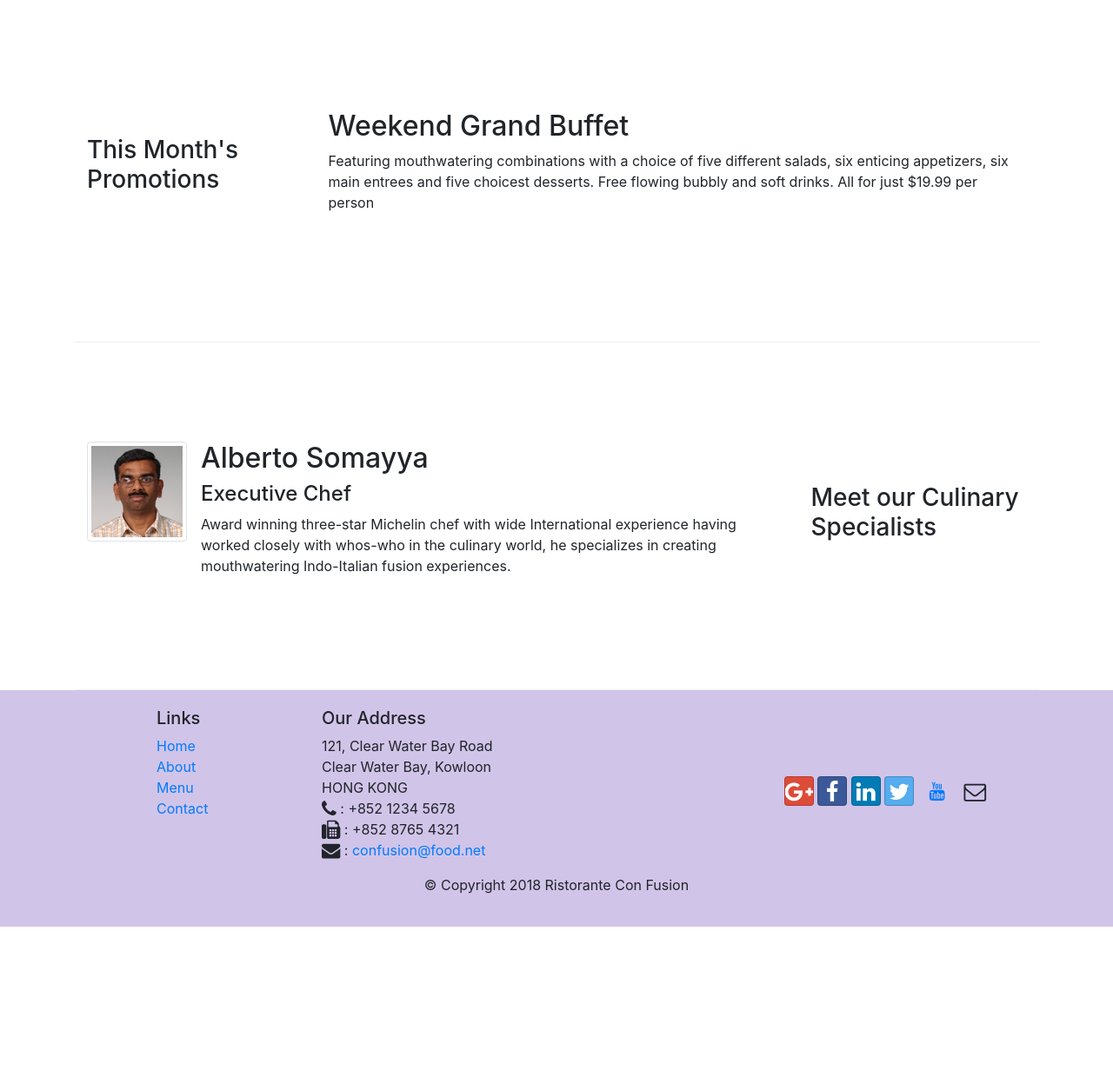
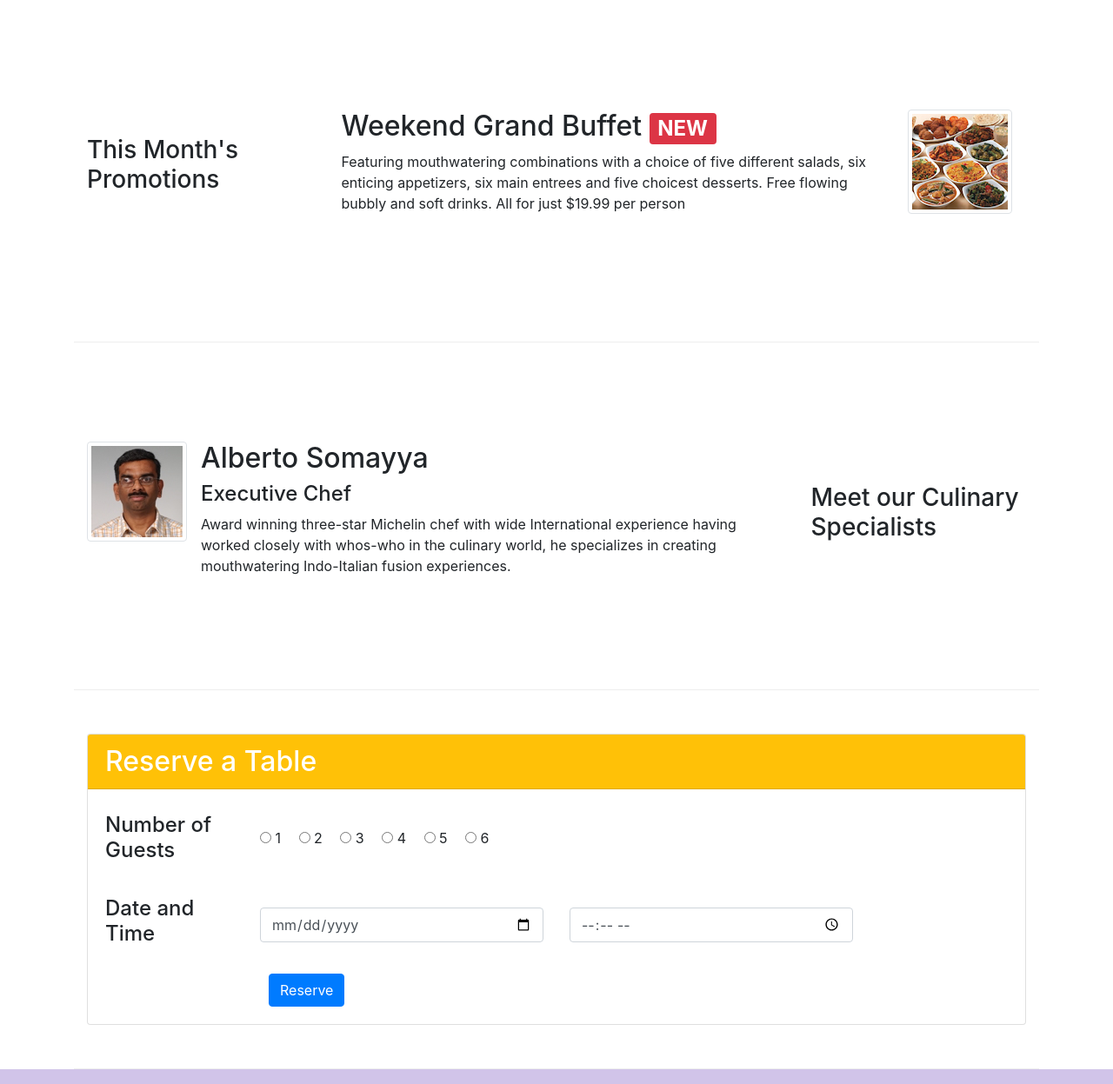
Before and after one commit to CZAMBARE/React_Coursera_Project, a website: page index.html in a window 1280 px wide. Shown: the part 740-1987 px from the top of the page at 87% size. Before the commit the page ends 1806 px from the top, so only its background shows below. Drawn offline with nearby package versions, Linux system fonts and the light colour scheme.

Commit message:
Add Book Table and Media query added

```diff
--- a/index.html
+++ b/index.html
@@ -40,8 +40,13 @@
                     <h1>Ristorante con Fusion</h1>
                     <p>We take inspiration from the World's best cuisines, and create a unique fusion experience. Our lipsmacking creations will tickle your culinary senses!</p>
                 </div>
-                <div class="col-12 col-sm-6 align-self-center">
+                <div class="col-12 col-sm-3 align-self-center">
                     <img src="img/logo.png" class="img-fluid">
+                </div>
+                <div class="col-12 col-sm-3 align-self-center justify-content-center">
+                    <button type="submit" class="btn btn-warning btn-block" onclick="document.getElementById('reserve').scrollIntoView()">
+                        <h4>Reserve Table</h4>
+                    </button>
                 </div>
             </div>
         </div>
@@ -64,15 +69,21 @@
 
             </div>
         </div>
-
-
         <div class="row row-content align-items-center">
             <div class="col-12 col-sm-4 col-md-3">
                 <h3>This Month's Promotions</h3>
             </div>
             <div class="col col-sm col-md">
-                <h2>Weekend Grand Buffet</h2>
-                <p>Featuring mouthwatering combinations with a choice of five different salads, six enticing appetizers, six main entrees and five choicest desserts. Free flowing bubbly and soft drinks. All for just $19.99 per person </p>
+                <div class="media">
+                    <img class="d-flex mr-3 img-thumbnail align-items-center order-sm-last"
+                         src="img/buffet.png" alt="buffest" >
+                <div class="media-body">
+                    <div class="col col-sm col-md">
+                        <h2>Weekend Grand Buffet <span class="badge badge-danger">NEW</span></h2>
+                        <p>Featuring mouthwatering combinations with a choice of five different salads, six enticing appetizers, six main entrees and five choicest desserts. Free flowing bubbly and soft drinks. All for just $19.99 per person </p>
+                    </div>
+                </div>
+                </div>
             </div>
         </div>
 
@@ -93,6 +104,62 @@
 
             </div>
         </div>
+
+        <div class="row row-content align-items-center">
+            <div class="col-12 col-8">
+                <div class="card" id="reserve">
+                    <h2 class="card-header bg-warning text-white">Reserve a Table</h2>
+                    <div class="card-body">
+                        <form>
+                            <div class="form-group row align-items-center">
+                                <label for="no_guests" class="col-2 col-form-label"><h4>Number of Guests</h4></label>
+                                <div class="radio col-8 ">
+                                    <label class="radio-inline ">
+                                        <input type="radio" name="no_guests"> 1
+                                    </label>
+                                    <label class="radio-inline ml-3 ">
+                                        <input type="radio" name="no_guests">  2
+                                    </label>
+                                    <label class="radio-inline ml-3">
+                                        <input type="radio" name="no_guests"> 3
+                                    </label>
+                                    <label class="radio-inline ml-3">
+                                        <input type="radio" name="no_guests"> 4
+                                    </label>
+                                    <label class="radio-inline ml-3">
+                                        <input type="radio" name="no_guests"> 5
+                                    </label>
+                                    <label class="radio-inline ml-3">
+                                        <input type="radio" name="no_guests"> 6
+                                    </label>
+                                </div>
+                            </div>
+
+                            <div class="form-group row align-items-center">
+                                <label for="date" class="col-2 col-form-label"><h4>Date and Time</h4></label>
+                                <div class="col-md-4">
+                                    <input type="date" class="form-control" id="date" name="date" placeholder="Date">
+                                </div>
+                                <div class="col-md-4">
+                                    <input type="time" class="form-control" id="time" name="time" placeholder="Time">
+                                </div>
+
+                            </div>
+                            <div class="offset-md-2 col-md-10">
+                                <button type="submit" class="btn btn-primary">
+                                    Reserve
+                                </button>
+                            </div>
+
+
+                        </form>
+                    </div>
+                </div>
+            </div>
+
+        </div>
+
+
     </div>
 
     <footer class="footer">
```
